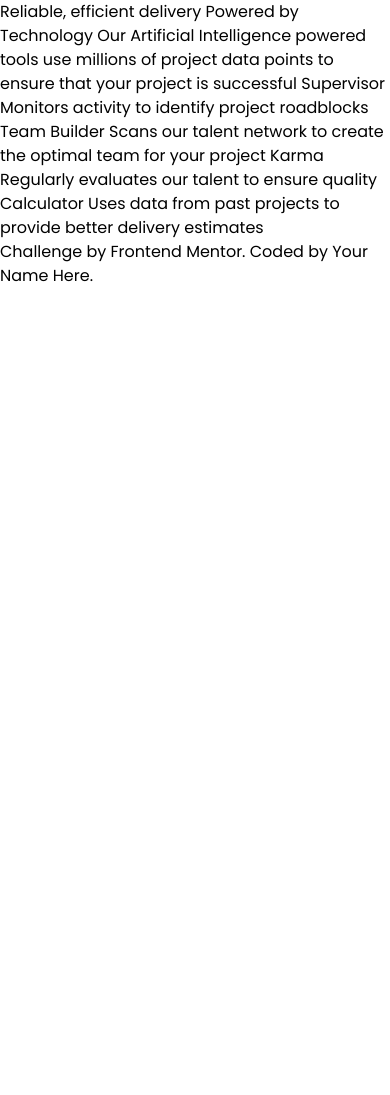
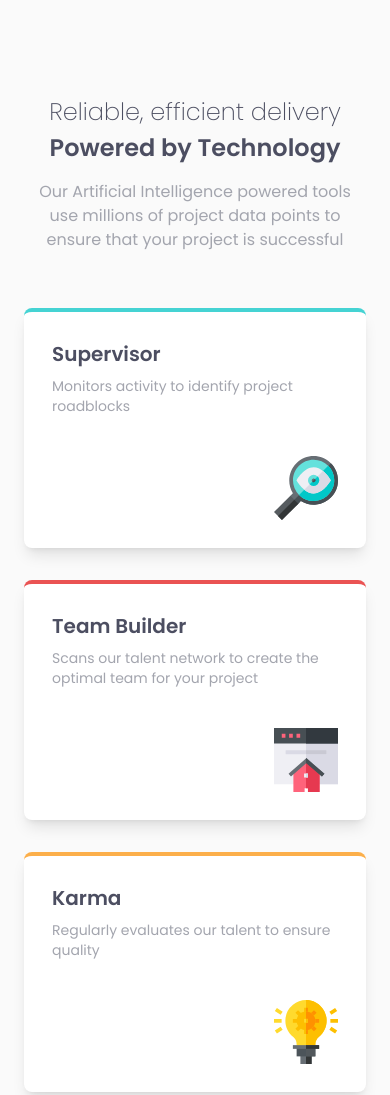
Before and after one commit to petrihcour/four-card-section, a plain HTML site: page index.html in a window 390 px wide. Shown: the top 1095 px of the page. Before the commit the page ends 844 px from the top, so only its background shows below. Drawn offline with nearby package versions, Linux system fonts and the light colour scheme.

Commit message:
complete mobile version

```diff
--- a/index.html
+++ b/index.html
@@ -48,33 +48,94 @@ font-normal	(400)
 font-semibold	(600)
  -->
 
-<body class="text-base font-poppins">
+<body class="text-base font-poppins flex flex-col min-h-screen	justify-between bg-light-gray text-dark-blue">
+  <main class="flex flex-grow items-center justify-center px-6">
 
-  Reliable, efficient delivery
-  Powered by Technology
+    <div class="py-20">
 
-  Our Artificial Intelligence powered tools use millions of project data points
-  to ensure that your project is successful
+      <h1 class="text-2xl font-extralight flex flex-col text-center py-4">Reliable, efficient delivery
+        <span class="font-semibold pt-1">Powered by Technology</span>
+      </h1>
 
-  Supervisor
-  Monitors activity to identify project roadblocks
+      <p class="font-normal text-gray text-center pb-14">Our Artificial Intelligence powered tools use millions of
+        project
+        data
+        points to ensure that your project is successful</p>
 
-  Team Builder
-  Scans our talent network to create the optimal team for your project
+      <div class="space-y-8">
 
-  Karma
-  Regularly evaluates our talent to ensure quality
+        <div class="bg-white p-7 rounded-lg border-t-4 border-t-cyan shadow-lg flex flex-col">
 
-  Calculator
-  Uses data from past projects to provide better delivery estimates
+          <p class="text-xl font-semibold pb-2">Supervisor</p>
 
+          <p class="text-sm text-gray pb-10">Monitors activity to identify project roadblocks</p>
 
-  <footer>
+          <div class="flex justify-end">
+
+            <img src="/images/icon-supervisor.svg" alt="magnifying glass icon with eye inside of glass"
+              class="size-16" />
+
+          </div>
+
+        </div>
+
+        <div class="bg-white p-7 rounded-lg border-t-4 border-t-indian-red shadow-lg flex flex-col">
+
+          <p class="text-xl font-semibold pb-2">Team Builder</p>
+
+          <p class="text-sm text-gray pb-10">Scans our talent network to create the optimal team for your project</p>
+
+          <div class="flex justify-end">
+
+            <img src="/images/icon-team-builder.svg" alt="red house icon in front of website screen" class="size-16" />
+
+          </div>
+
+        </div>
+
+        <div class="bg-white p-7 rounded-lg border-t-4 border-t-orange shadow-lg flex flex-col">
+
+          <p class="text-xl font-semibold pb-2">Karma</p>
+
+          <p class="text-sm text-gray pb-10">Regularly evaluates our talent to ensure quality</p>
+
+          <div class="flex justify-end">
+
+            <img src="/images/icon-karma.svg" alt="orange icon lightbuld illumunated" class="size-16" />
+
+          </div>
+
+        </div>
+
+        <div class="bg-white p-7 rounded-lg border-t-4 border-t-blue shadow-lg flex flex-col">
+
+          <p class="text-xl font-semibold pb-2">Calculator</p>
+
+          <p class="text-sm text-gray pb-10"> Uses data from past projects to provide better delivery estimates</p>
+
+          <div class="flex justify-end">
+
+            <img src="/images/icon-calculator.svg" alt="desktop screen icon with blue content within" class="size-16" />
+
+          </div>
+
+        </div>
+
+      </div>
+
+    </div>
+
+  </main>
+
+  <footer class="text-center text-xs">
+
     <p class="attribution">
       Challenge by <a href="https://www.frontendmentor.io?ref=challenge" target="_blank">Frontend Mentor</a>.
-      Coded by <a href="#">Your Name Here</a>.
+      Coded by <a href="#">Vanessa Garcia</a>.
     </p>
+
   </footer>
+
 </body>
 
 </html>
```
